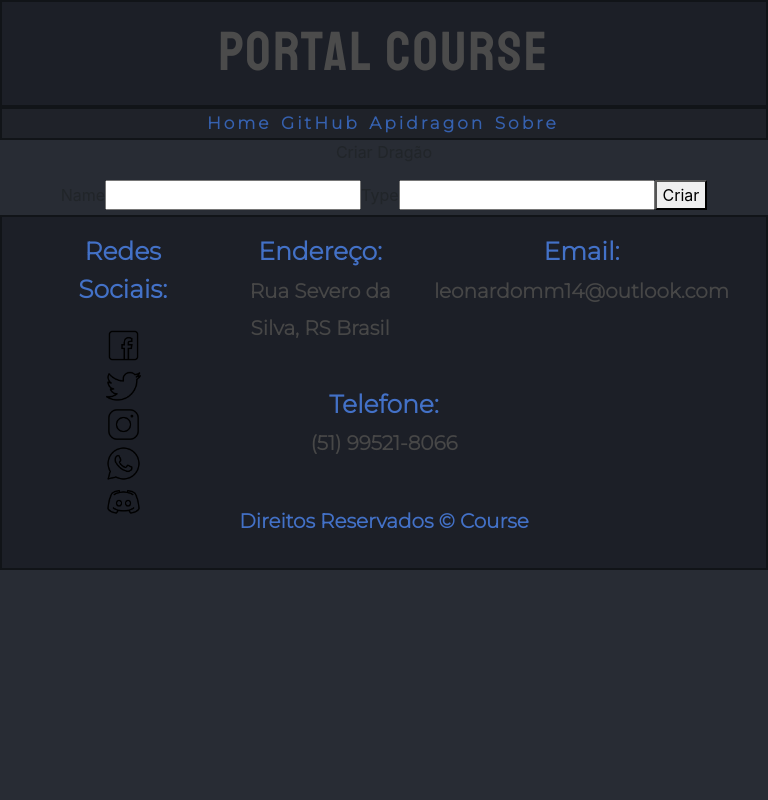
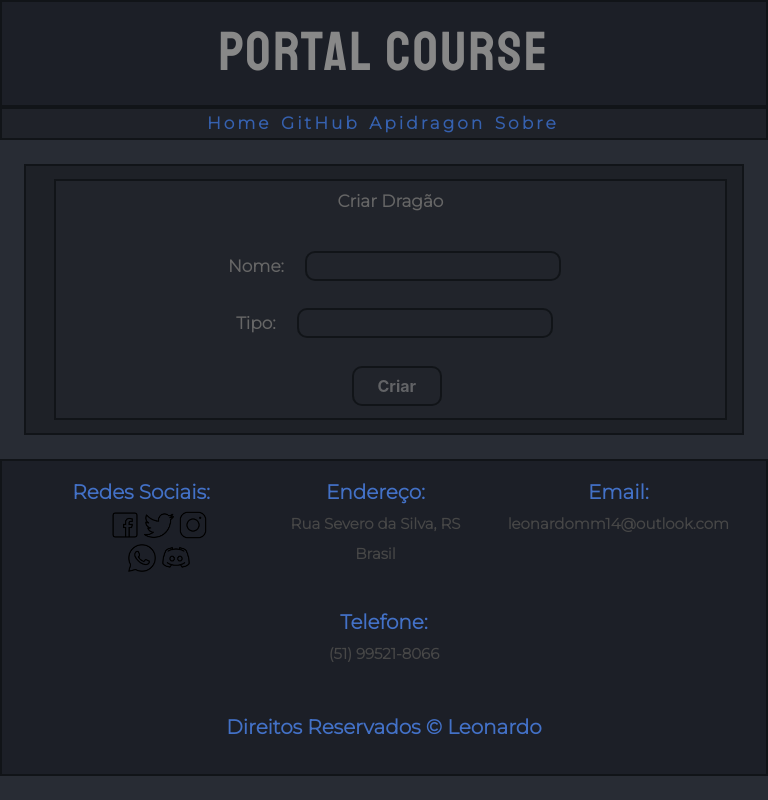
Before and after one commit to Course8/Bancada, a React (Create React App) app: page /apidragon/add in a window 768 px wide. Built offline with nearby package versions, Linux system fonts and the light colour scheme.

Commit message:
Alterações feitas em casa.

```diff
--- a/src/pages/api-dragon/apidragon.css
+++ b/src/pages/api-dragon/apidragon.css
@@ -19,3 +19,33 @@
 .fundoForm2{
     background-color: #21242b;
 }
+
+.buttonCreate{
+    color: #626366;
+    font-weight: bold;
+    width: 90px;
+    height: 40px;
+}
+
+
+
+@media only screen and (min-width: 768px) {
+    .desktop{
+        display: show;
+    }
+
+    .mobile{
+        display: none;
+    }
+ }
+
+@media only screen and (max-width: 768px){
+
+    .desktop{
+        display: none;
+    }
+
+    .mobile{
+        display: show;
+    }
+}
--- a/src/pages/api-dragon/apidragon.js
+++ b/src/pages/api-dragon/apidragon.js
@@ -17,6 +17,25 @@ class Apidragon extends Component {
         fetch("http://5c4b2a47aa8ee500142b4887.mockapi.io/api/v1/dragon")
         .then( response => response.json() )
         .then( data =>  {this.setState({listDragons: data})} )
+    }
+
+    onCreate(event) {
+        this.event.preventDefault();
+        let form = event.target;
+
+        const dragon = {
+            name: form.elements.name.value,
+            type: form.elements.type.value,
+        };
+
+        const request = {
+            method: 'POST',
+            headers: { 'Content-Type': 'application/json' },
+            body: JSON.stringify(dragon)
+        }
+
+        fetch('http://5c4b2a47aa8ee500142b4887.mockapi.io/api/v1/dragon/', request)
+        .then(response => response.json())
     }
 
     onDelete(id){
@@ -39,9 +58,13 @@ class Apidragon extends Component {
 
         return<>
             <div className="container">
-            <Link to="/apidragon/add" className="btn btn-dark buttons2 infos m-2" onClick={() => this.onCreate()}>Criar</Link>
+                <div className="textos2 card fundoMain mt-5 mb-3">Dragões:</div>
+                <button className="btn btn-dark buttons2 infos m-2"><Link to="/apidragon/add" onClick={() => this.onCreate()}>Criar</Link></button>
                     <div className="row">
-                    <div className="col-md-12 col-9 card fundoMain">
+
+                        {/* desktop */}
+                        <div className="col-md-12 col-9 card fundoMain desktop">
+
                             <table className="table mt-5 mb-5">
                                 <thead className="titulo bg-card">
                                     <tr className="bg-card">
@@ -62,17 +85,43 @@ class Apidragon extends Component {
                                             <td className="bg-card">{dragon.type}</td>
                                             <td className="bg-card">{dragon.createdAt}</td>
                                             <td className="bg-card">
-                                            <Link to={'/apidragon/edit/$(dragon.id)'} className="btn btn-dark buttons2 infos mr-1">Editar</Link>
-                                            <button className="btn btn-dark buttons2 infos ml-1" onClick={() => this.abreModalDeletar(dragon.id)}>Deletar</button>
+                                                <button button className="btn btn-dark buttons2 infos mr-1"><Link to={'/apidragon/edit/$(dragon.id)'}>Editar</Link></button>
+                                                <button className="btn btn-dark buttons2 infos ml-1" onClick={() => this.abreModalDeletar(dragon.id)}><Link>Deletar</Link></button>
                                             </td>
                                         </tr>
                                     )}
                                 </tbody>
                             </table>
                         </div>
+
+                        {/* mobile */};
+                        <div className="mobile">
+                            {listDragons.map(
+                                dragon =>
+                                <div className="container fundoMain ml-1 mr-1 mb-4">
+                                    <div className="row bg-card mr-3"><div className="col textos"><span className="textos">ID: </span>{dragon.id}</div></div>
+
+                                    <div className="row bg-card mr-3"><div className="col textos"><span className="textos">Nome: </span>{dragon.name}</div></div>
+
+                                    <div className="row bg-card mr-3"><div className="col textos"><span className="textos">Tipo: </span>{dragon.type}</div></div>
+
+                                    <div className="row bg-card mr-3"><div className="col textos"><span className="textos">Data: </span>{dragon.createdAt}</div></div>
+
+                                    <div className="row bg-card mr-3">
+                                        <div className="col textos">
+                                                <span className="textos">Ações:</span>
+                                                <br></br>
+                                                <button className="btn btn-dark buttons2 infos mr-1"><Link to={'/apidragon/edit/$(dragon.id)'}>Editar</Link></button>
+                                                <button className="btn btn-dark buttons2 infos ml-1" onClick={() => this.abreModalDeletar(dragon.id)}><Link>Deletar</Link></button>
+                                        </div>
+                                    </div>
+                                </div>
+                            )}
+                        </div>
                     </div>
                 <br></br>
             </div>
+
             <Modal show={showModalDeletar} onHide={()=> this.fechaModalDeletar()}>
                 <Modal.Header closeButton className="fundoForm">
                     <Modal.Title className="textos">Deletar Dragão</Modal.Title>
--- a/src/pages/api-dragon/apidragonform.js
+++ b/src/pages/api-dragon/apidragonform.js
@@ -27,17 +27,27 @@ class ApiDragonForm extends Component {
         }
     }
 
+    handleChange(event){
+        this.setState({value: event.target.value})
+    }
+
     render(){
         const {title, action, data} = this.state;
         return<>
-            <p>{title}</p>
-            <form>
-                <label>Name</label>
-                <input type="text" name="name" value=""></input>
-                <label>Type</label>
-                <input type="text" name="type" value=""></input>
-                <button type="submit">{action}</button>
-            </form>
+            <div className="py-4">
+                <div className="container fundoMain">
+                    <form className="bg-card">
+                        <p className="textos">{title}</p>
+                        <label className="textos">Nome:</label>
+                        <input className="buttons" type="text" name="name" value={this.state.textValue} onChange={() => this.changeInput} ></input>
+                        <br></br>
+                        <label className="textos">Tipo:</label>
+                        <input className="buttons" type="text" name="type" value={this.state.textValue} onChange={() => this.changeInput} ></input>
+                        <br></br>
+                        <button className="buttons buttonCreate" type="submit">{action}</button>
+                    </form>
+                </div>
+            </div>
         </>;
     }
 }
--- a/src/pages/footer/footer.css
+++ b/src/pages/footer/footer.css
@@ -48,4 +48,45 @@ a:hover{
     font-size: 20px;
     margin-top: 5px;
   }
+
+  footer{
+    font-size: 20px;
+    font-weight: bold;
+    background-color: #1c1f27;
+    color: #4371c7;
+    font-family: 'Montserrat', sans-serif;
+    border: 2px solid #111418;
+    width: 100%;
+  }
+
+  a{
+    text-align: center;
+    font-size: 15px;
+    color: #474747
+  }
+
+  a:hover{
+    text-align: center;
+    font-size: 15px;
+    color: #0c0c0c
+  }
+
+  .imgDir{
+    height: 30px;
+    margin-left: 3px;
+  }
+
+  .imgDir img{
+    height: 30px;
+    width: 30px;
+    margin-right: 2px;
+    margin-left: 2px;
+  }
+
+  .imgDir img:hover{
+    height: 30px;
+    width: 30px;
+    margin-right: 2px;
+    margin-left: 2px;
+  }
 }
--- a/src/pages/footer/footer.js
+++ b/src/pages/footer/footer.js
@@ -14,21 +14,21 @@ class Footer extends Component{
             <footer className="pt-3">
                 <div className="container">
                     <div className="row">
-                    <div className="col">
-                            <p className="">Redes Sociais:</p>
+                        <div className="col">
+                            <span className="">Redes Sociais:</span>
                             <div className="row imgDir mr-3">
-                                <div className="col ml-5">
-                                    <a href="https://facebook.com"><img src={facebook}></img></a>
-                                    <a href="https://twitter.com/cursoito"><img src={twitter}></img></a>
-                                    <a href="https://instagram.com"><img src={instagram}></img></a>
-                                    <a href="https://api.whatsapp.com/send?phone=+555195218066"><img src={whatsapp}></img></a>
-                                    <a href="https://discord.com"><img src={discord}></img></a>
+                                <div className="col-12 col-md ml-md-5 ml-6">
+                                    <a href="https://www.facebook.com/profile.php?id=100010774175639" target="_blank"><img src={facebook}></img></a>
+                                    <a href="https://twitter.com/cursoito" target="_blank"><img src={twitter}></img></a>
+                                    <a href="https://www.instagram.com/leocourse8/?hl=pt-br" target="_blank"><img src={instagram}></img></a>
+                                    <a href="https://api.whatsapp.com/send?phone=+555195218066" target="_blank"><img src={whatsapp}></img></a>
+                                    <a href="https://discord.com" target="_blank"><img src={discord}></img></a>
                                 </div>
                             </div>
                         </div>
 
                         <div className="col texto mb-4">
-                            <p className="">Endereço: <br></br><a href={localizacao}>Rua Severo da Silva, RS Brasil</a></p>
+                            <p className="">Endereço: <br></br><a href={localizacao} target="_blank">Rua Severo da Silva, RS Brasil</a></p>
                         </div>
 
                         <div className="col texto">
@@ -37,10 +37,10 @@ class Footer extends Component{
                     </div>
 
                     <div className="row">
-                        <div className="col texto mb-4"><p>Telefone: <br></br><a href="tel:51995218066">(51) 99521-8066</a></p></div>
+                        <div className="col texto mb-md-4"><p>Telefone: <br></br><a href="tel:51995218066">(51) 99521-8066</a></p></div>
                     </div>
                 </div>
-                <p className="dir pb-3">Direitos Reservados © Course</p>
+                <p className="dir pb-3">Direitos Reservados © Leonardo</p>
             </footer>
         )
     }
--- a/src/pages/github/github.css
+++ b/src/pages/github/github.css
@@ -48,4 +48,10 @@
       font-weight: bold;
       padding: 10px;
     }
+
+    .circle-photo {
+        height: 70%;
+        width: 70%;
+        border-radius: 50%;
+    }
 }
--- a/src/pages/header/header.css
+++ b/src/pages/header/header.css
@@ -5,7 +5,7 @@
     font-family: 'Staatliches', cursive;
     letter-spacing: 4px;
     border: 2px solid #111418;
-    color: #888888  ;
+    color: #888888;
   }
 
   .header2{
@@ -40,7 +40,7 @@
       letter-spacing: 2.5px;
       word-spacing: 3px;
       border: 2px solid #111418;
-      color:#4b4b4b;
+      color:#888888;
     }
 
     .header2{
--- a/src/pages/sobre/sobre.js
+++ b/src/pages/sobre/sobre.js
@@ -7,9 +7,9 @@ class Sobre extends Component{
             <div className="fundoMain container">
                 <div className="textos2">Este site tem como objetivo reunir APIS para exibir informações <br></br>sobre usuários, tudo isto com uma interface simples e organizada.</div>
 
-                <div className="textos">Github = Nesta aba, você consegue ver informações públicas <br></br>do perfil GitHub do usuário inserido no campo de pesquisa. <br></br></div>
+                <div className="textos">Github: Nesta aba, você consegue ver informações públicas <br></br>do perfil GitHub do usuário inserido no campo de pesquisa. <br></br></div>
 
-                <div className="textos">Apidragon = Nesta aba, o objetivo é que, as pessoas que acessarem <br></br>este site, conseguirem modificar dados públicos inseridos
+                <div className="textos">Apidragon: Nesta aba, o objetivo é que, as pessoas que acessarem <br></br>este site, conseguirem modificar dados públicos inseridos
                 por usuários <br></br>aleatórios que também estavam no site, sendo mais para entretenimento <br></br>e passa-tempo ver o enorme número de "dragões" criados pelos usuários <br></br>
                 dentro da API do ApiDragon.</div>
             </div>
```
Also changed, not shown: src/pages/github/github.js (+5 -5 lines). Lines whose indentation alone changed are shown as unchanged.
